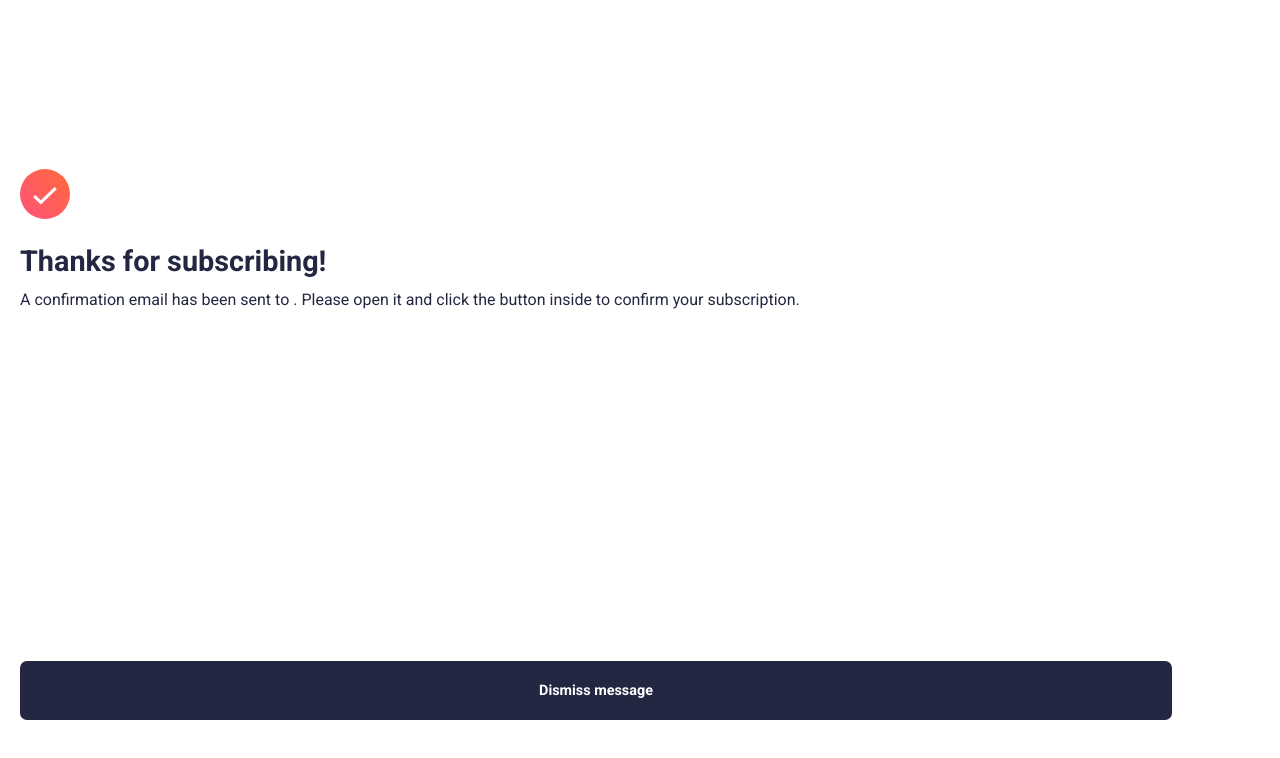
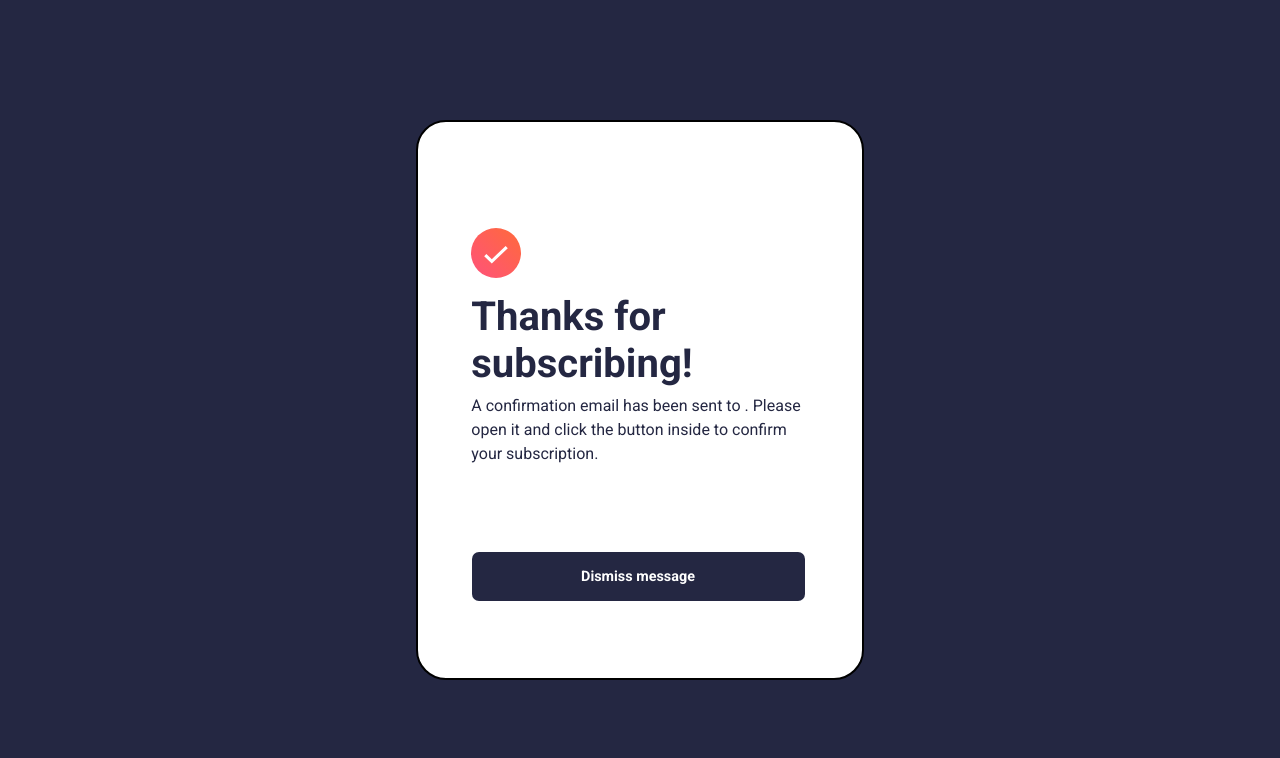
Before and after one commit to ThembaMtshelwane/newsletter-sign-up-with-success-message-main, a plain HTML site: page page2.html in a window 1280 px wide. Drawn offline with Linux system fonts and the light colour scheme.

Commit message:
desktop success ui

```diff
--- a/desktop.css
+++ b/desktop.css
@@ -100,3 +100,64 @@
     width: 75%;
   }
 }
+
+/* **********  PAGE 2 Styles ******** */
+@media screen and (min-width: 560px) {
+  body,
+  main {
+    background-color: #242742;
+    color: #242742;
+    width: 100vw;
+    height: 100vh;
+  }
+  #card-2 {
+    border: 2px solid black;
+    background-color: white;
+    width: 60%;
+    height: 70%;
+    margin: auto;
+    border-radius: 30px;
+    display: flex;
+    flex-direction: column;
+    align-items: center;
+    padding: 0px;
+  }
+
+  #top-section-page-2 {
+    /* border: 2px solid red; */
+    margin: 20px 0 20px 0;
+    width: 85%;
+    height: 70%;
+  }
+  #check-icon-page-2 {
+    /* border: 2px solid red; */
+    margin-top: 20px;
+  }
+
+  #bottom-section-page-2 {
+    /* border: 2px solid blue; */
+    width: 75%;
+    height: 50px;
+    margin-bottom: 25px;
+  }
+  #info-page2 {
+    width: 100%;
+  }
+  #button-page-2 {
+    width: 100%;
+    bottom: 0px;
+    right: 2px;
+  }
+}
+
+@media screen and (min-width: 720px) {
+  #card-2 {
+    width: 50%;
+  }
+}
+
+@media screen and (min-width: 1000px) {
+  #card-2 {
+    width: 35%;
+  }
+}
--- a/page2.html
+++ b/page2.html
@@ -12,6 +12,7 @@
     />
 
     <link rel="stylesheet" href="./styles.css" />
+    <link rel="stylesheet" href="./desktop.css" />
 
     <link rel="preconnect" href="https://fonts.googleapis.com" />
     <link rel="preconnect" href="https://fonts.gstatic.com" crossorigin />
@@ -26,7 +27,7 @@
   </head>
   <body>
     <main>
-      <section id="card">
+      <section id="card-2" class="card">
         <section id="top-section-page-2">
           <img
             id="check-icon-page-2"
```
